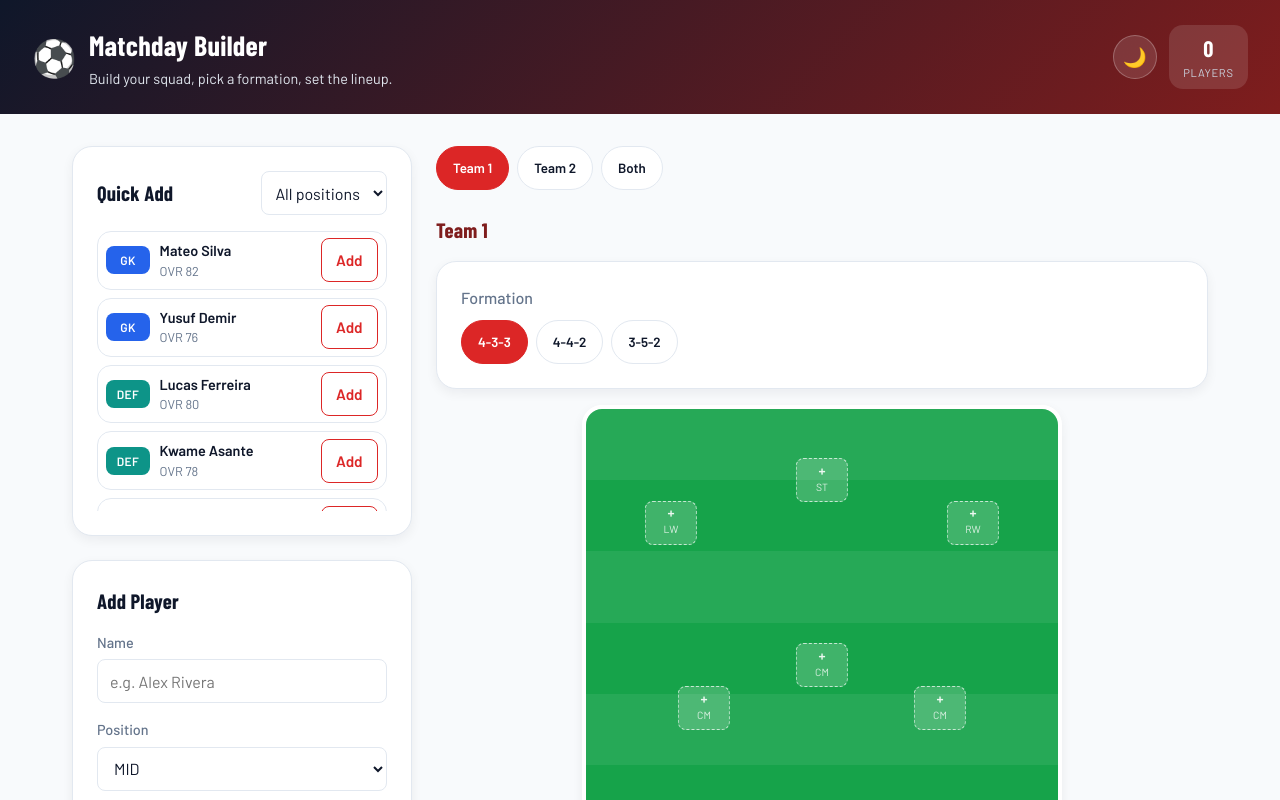
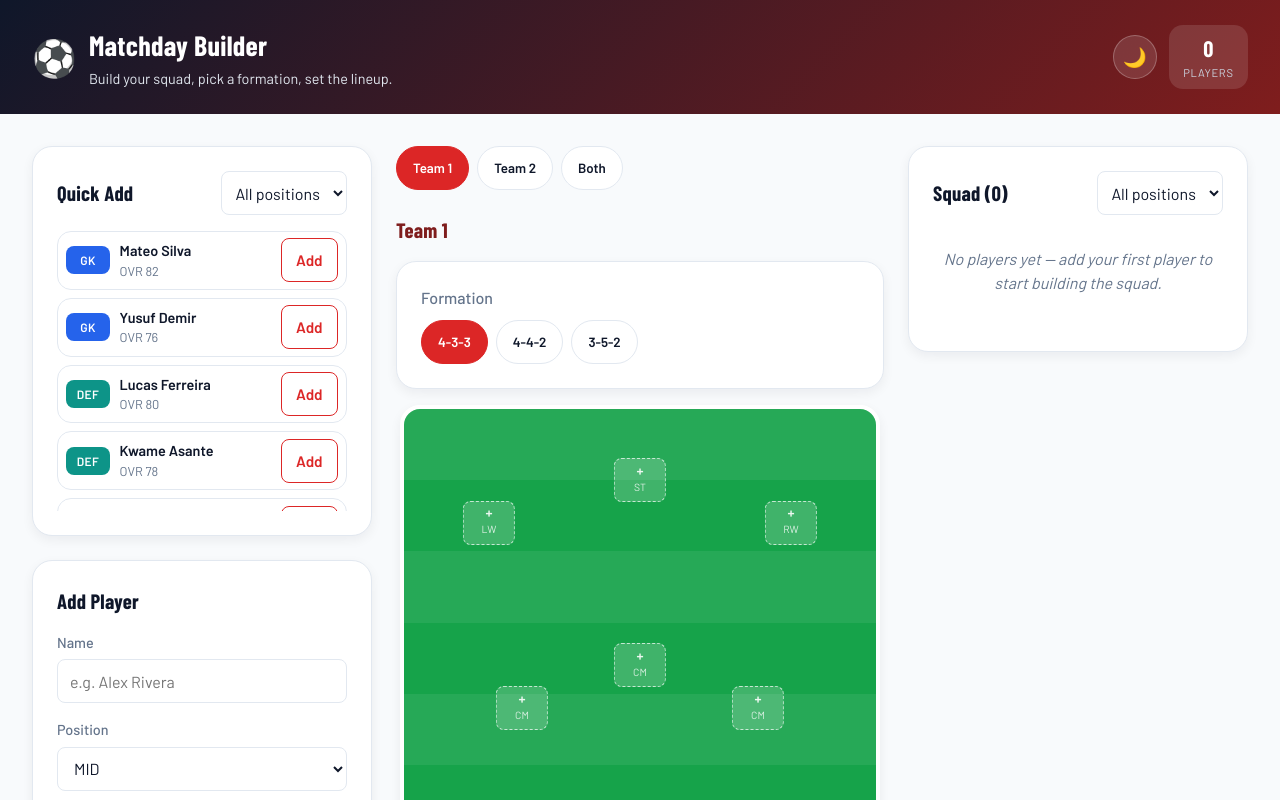
Before and after one commit to marcaflores/ReactFoundations, a React (Vite) app: page / in a window 1280 px wide. Shown: the top 800 px of the page. Built offline with nearby package versions, Linux system fonts and the light colour scheme.

Commit message:
stylistic changes, page layout improvements

```diff
--- a/src/App.css
+++ b/src/App.css
@@ -94,24 +94,51 @@
   flex-direction: column;
   gap: var(--space-4);
   padding: clamp(1rem, 4vw, 2rem);
-  max-width: 1200px;
+  max-width: 1560px;
   width: 100%;
   margin: 0 auto;
 }
 
 .app-layout__sidebar,
-.app-layout__main {
+.app-layout__main,
+.app-layout__squad {
   display: flex;
   flex-direction: column;
   gap: var(--space-4);
   min-width: 0;
 }
 
+/* Tablet: quick add + create on the left, squad beneath them, field on the right */
 @media (min-width: 900px) {
   .app-layout {
     display: grid;
     grid-template-columns: minmax(280px, 340px) 1fr;
     align-items: start;
+  }
+
+  .app-layout__main {
+    grid-column: 2;
+    grid-row: 1 / span 2;
+  }
+
+  .app-layout__squad {
+    grid-column: 1;
+  }
+}
+
+/* Desktop: quick add + create | field | squad */
+@media (min-width: 1280px) {
+  .app-layout {
+    grid-template-columns: minmax(280px, 340px) 1fr minmax(280px, 340px);
+  }
+
+  .app-layout__main {
+    grid-row: 1;
+  }
+
+  .app-layout__squad {
+    grid-column: 3;
+    grid-row: 1;
   }
 }
 
--- a/src/App.jsx
+++ b/src/App.jsx
@@ -101,7 +101,6 @@ function App() {
         <section className="app-layout__sidebar">
           <PresetPlayers squad={squad} onAddPlayer={handleAddPlayer} />
           <PlayerForm onAddPlayer={handleAddPlayer} />
-          <PlayerList players={squad} onRemovePlayer={handleRemovePlayer} />
         </section>
 
         <section className="app-layout__main">
@@ -115,6 +114,10 @@ function App() {
             renderTeamPanel(viewMode)
           )}
         </section>
+
+        <section className="app-layout__squad">
+          <PlayerList players={squad} onRemovePlayer={handleRemovePlayer} />
+        </section>
       </main>
     </div>
   )
--- a/src/data/presetPlayers.js
+++ b/src/data/presetPlayers.js
@@ -16,4 +16,18 @@ export const PRESET_PLAYERS = [
   { id: 'preset-14', name: 'Enzo Martinez', position: 'FWD', rating: 90 },
   { id: 'preset-15', name: 'Ibrahim Toure', position: 'FWD', rating: 86 },
   { id: 'preset-16', name: 'Felix Bergstrom', position: 'FWD', rating: 73 },
+  { id: 'preset-17', name: 'Lars Eriksen', position: 'GK', rating: 79 },
+  { id: 'preset-18', name: 'Samuel Okafor', position: 'DEF', rating: 81 },
+  { id: 'preset-19', name: 'Jonas Weber', position: 'DEF', rating: 74 },
+  { id: 'preset-20', name: 'Andre Moreau', position: 'DEF', rating: 79 },
+  { id: 'preset-21', name: "Liam O'Connor", position: 'DEF', rating: 72 },
+  { id: 'preset-22', name: 'Hugo Laurent', position: 'MID', rating: 77 },
+  { id: 'preset-23', name: 'Yuki Tanaka', position: 'MID', rating: 80 },
+  { id: 'preset-24', name: 'Mateus Oliveira', position: 'MID', rating: 76 },
+  { id: 'preset-25', name: 'Ali Hassan', position: 'MID', rating: 73 },
+  { id: 'preset-26', name: 'Luca Bianchi', position: 'MID', rating: 82 },
+  { id: 'preset-27', name: 'Sven Larsen', position: 'MID', rating: 71 },
+  { id: 'preset-28', name: 'Omar Diallo', position: 'FWD', rating: 80 },
+  { id: 'preset-29', name: 'Leo Fischer', position: 'FWD', rating: 76 },
+  { id: 'preset-30', name: 'Javier Torres', position: 'FWD', rating: 82 },
 ]
```
